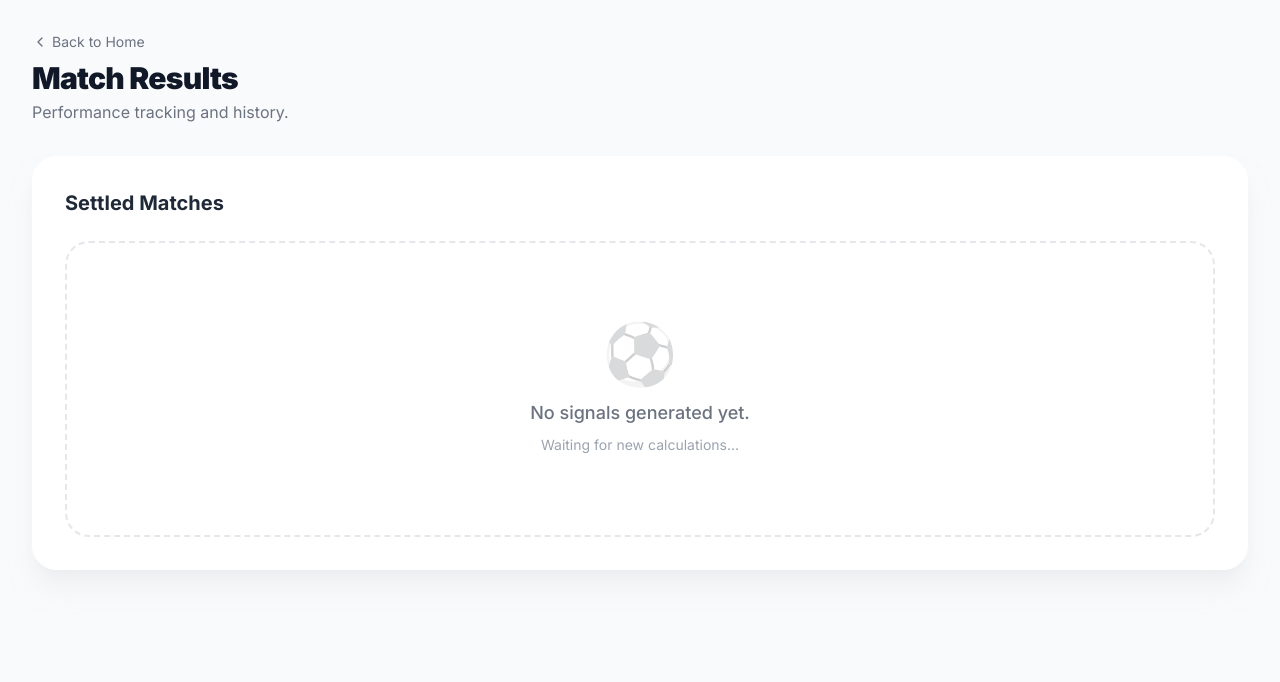
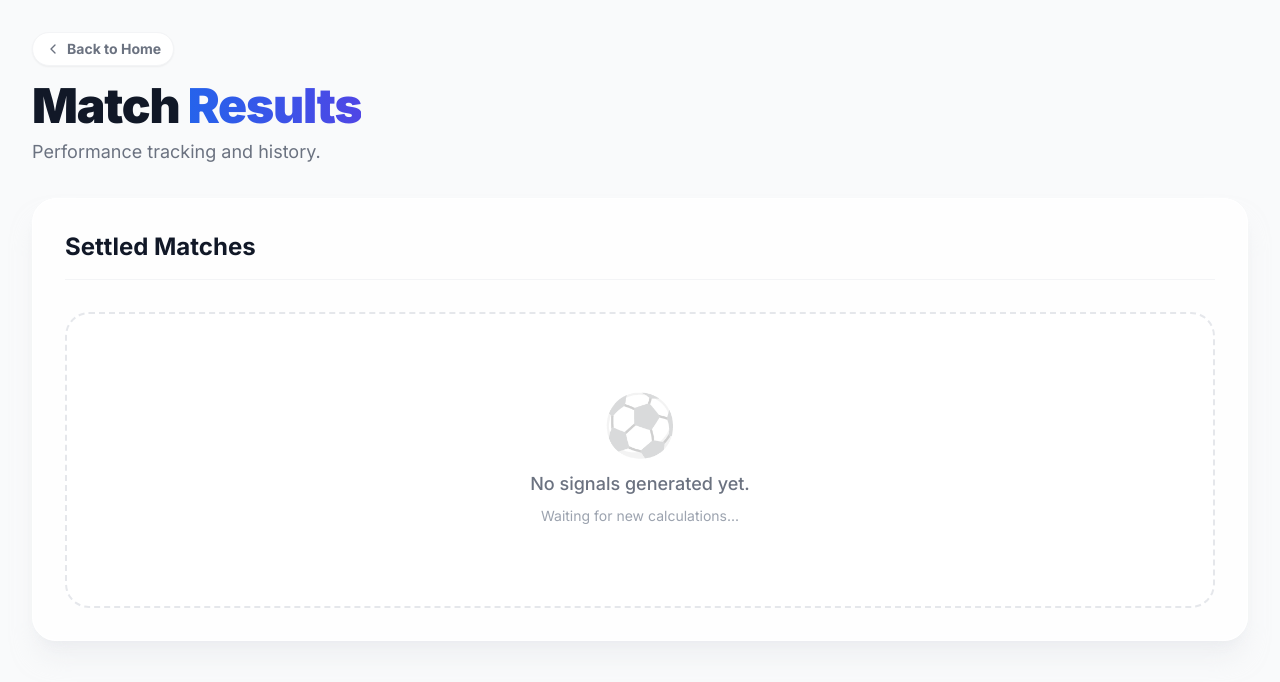
Before and after one commit to srinoommongkem-sys/Smart-Analytics-2026, a Next.js app: page /results in a window 1280 px wide. Shown: the top 682 px of the page. Built offline with nearby package versions, Linux system fonts and the light colour scheme.

Commit message:
Update Results page to grid layout and improve StatsOverview aesthetics

```diff
--- a/src/app/results/page.tsx
+++ b/src/app/results/page.tsx
@@ -50,14 +50,16 @@ export default function ResultsPage() {
             <div className="max-w-7xl mx-auto space-y-8">
 
                 {/* Header */}
-                <div className="flex flex-col md:flex-row md:items-center justify-between gap-4">
+                <div className="flex flex-col md:flex-row md:items-center justify-between gap-4 mb-8">
                     <div>
-                        <Link href="/" className="inline-flex items-center text-sm text-gray-500 hover:text-blue-600 mb-2 transition-colors">
-                            <svg xmlns="http://www.w3.org/2000/svg" width="16" height="16" viewBox="0 0 24 24" fill="none" stroke="currentColor" strokeWidth="2" strokeLinecap="round" strokeLinejoin="round" className="mr-1"><path d="m15 18-6-6 6-6" /></svg>
+                        <Link href="/" className="inline-flex items-center text-sm font-bold text-gray-500 hover:text-blue-600 mb-4 transition-colors bg-white px-3 py-1.5 rounded-full shadow-sm border border-gray-100">
+                            <svg xmlns="http://www.w3.org/2000/svg" width="16" height="16" viewBox="0 0 24 24" fill="none" stroke="currentColor" strokeWidth="2" strokeLinecap="round" strokeLinejoin="round" className="mr-1.5"><path d="m15 18-6-6 6-6" /></svg>
                             Back to Home
                         </Link>
-                        <h1 className="text-3xl font-black text-gray-900 tracking-tight">Match Results</h1>
-                        <p className="text-gray-500 mt-1">Performance tracking and history.</p>
+                        <h1 className="text-4xl md:text-5xl font-black tracking-tight text-gray-900 mb-2">
+                            Match <span className="text-transparent bg-clip-text bg-gradient-to-r from-blue-600 to-indigo-600">Results</span>
+                        </h1>
+                        <p className="text-gray-500 text-lg">Performance tracking and history.</p>
                     </div>
                 </div>
 
@@ -65,13 +67,16 @@ export default function ResultsPage() {
                 <StatsOverview matches={settledMatches} />
 
                 {/* Match List */}
-                <div className="bg-white rounded-3xl shadow-xl shadow-gray-200/50 p-6 md:p-8 border border-white">
-                    <h2 className="text-xl font-bold text-gray-800 mb-6">Settled Matches</h2>
+                <div className="bg-white/80 backdrop-blur-sm rounded-3xl shadow-xl shadow-gray-200/50 p-6 md:p-8 border border-white">
+                    <div className="flex items-center justify-between mb-8 border-b border-gray-100 pb-4">
+                        <h2 className="text-2xl font-bold text-gray-900">Settled Matches</h2>
+                    </div>
                     <SavedMatchList
                         matches={settledMatches}
                         readOnly={true}
-                        layout="list"
+                        layout="grid"
                         defaultToYesterday={true}
+                        hideConfidence={true}
                     />
                 </div>
             </div>
--- a/src/components/StatsOverview.tsx
+++ b/src/components/StatsOverview.tsx
@@ -27,33 +27,35 @@ export default function StatsOverview({ matches }: StatsOverviewProps) {
 
     return (
         <div className="grid grid-cols-2 md:grid-cols-4 gap-4 mb-8">
-            <div className="bg-white p-4 rounded-2xl shadow-sm border border-gray-100 flex flex-col items-center justify-center">
-                <span className="text-gray-400 text-xs font-bold uppercase tracking-wider mb-1">Matches</span>
-                <span className="text-3xl font-black text-gray-800">{totalMatches}</span>
+            <div className="bg-gradient-to-br from-blue-50 to-white p-5 rounded-3xl shadow-sm border border-blue-100/50 flex flex-col items-center justify-center relative overflow-hidden group">
+                <div className="absolute -right-4 -top-4 w-16 h-16 bg-blue-100/50 rounded-full blur-xl group-hover:scale-150 transition-transform duration-500"></div>
+                <span className="text-blue-600/70 text-[10px] font-black uppercase tracking-widest mb-1 relative z-10">Total Matches</span>
+                <span className="text-4xl font-black text-blue-950 relative z-10">{totalMatches}</span>
             </div>
 
-            <div className="bg-white p-4 rounded-2xl shadow-sm border border-gray-100 flex flex-col items-center justify-center">
-                <span className="text-gray-400 text-xs font-bold uppercase tracking-wider mb-1">Win Rate</span>
-                <span className={`text-3xl font-black ${winRate >= 50 ? 'text-green-500' : 'text-red-500'}`}>
+            <div className="bg-gradient-to-br from-green-50 to-white p-5 rounded-3xl shadow-sm border border-green-100/50 flex flex-col items-center justify-center relative overflow-hidden group">
+                <div className="absolute -right-4 -top-4 w-16 h-16 bg-green-100/50 rounded-full blur-xl group-hover:scale-150 transition-transform duration-500"></div>
+                <span className="text-green-600/70 text-[10px] font-black uppercase tracking-widest mb-1 relative z-10">Win Rate</span>
+                <span className={`text-4xl font-black relative z-10 ${winRate >= 50 ? 'text-green-600' : 'text-red-500'}`}>
                     {winRate.toFixed(1)}%
                 </span>
             </div>
 
-            <div className="bg-white p-4 rounded-2xl shadow-sm border border-gray-100 flex flex-col items-center justify-center">
-                <span className="text-gray-400 text-xs font-bold uppercase tracking-wider mb-1">Net Score</span>
-                <span className={`text-3xl font-black ${netScore > 0 ? 'text-green-600' : netScore < 0 ? 'text-red-600' : 'text-gray-600'}`}>
+            <div className="bg-gradient-to-br from-indigo-50 to-white p-5 rounded-3xl shadow-sm border border-indigo-100/50 flex flex-col items-center justify-center relative overflow-hidden group">
+                <div className="absolute -right-4 -top-4 w-16 h-16 bg-indigo-100/50 rounded-full blur-xl group-hover:scale-150 transition-transform duration-500"></div>
+                <span className="text-indigo-600/70 text-[10px] font-black uppercase tracking-widest mb-1 relative z-10">Net Score</span>
+                <span className={`text-4xl font-black relative z-10 ${netScore > 0 ? 'text-indigo-600' : netScore < 0 ? 'text-rose-600' : 'text-gray-600'}`}>
                     {netScore > 0 ? '+' : ''}{netScore}
                 </span>
             </div>
 
-            <div className="bg-white p-4 rounded-2xl shadow-sm border border-gray-100 flex flex-col items-center justify-center">
-                <span className="text-gray-400 text-xs font-bold uppercase tracking-wider mb-1">Record</span>
-                <div className="flex items-center gap-2 text-sm font-bold">
-                    <span className="text-green-600">{wins}W</span>
-                    <span className="text-gray-400">-</span>
-                    <span className="text-gray-500">{draws}D</span>
-                    <span className="text-gray-400">-</span>
-                    <span className="text-red-600">{losses}L</span>
+            <div className="bg-gradient-to-br from-purple-50 to-white p-5 rounded-3xl shadow-sm border border-purple-100/50 flex flex-col items-center justify-center relative overflow-hidden group">
+                <div className="absolute -right-4 -top-4 w-16 h-16 bg-purple-100/50 rounded-full blur-xl group-hover:scale-150 transition-transform duration-500"></div>
+                <span className="text-purple-600/70 text-[10px] font-black uppercase tracking-widest mb-2 relative z-10">Record (W-D-L)</span>
+                <div className="flex items-center gap-2 text-base font-black relative z-10">
+                    <span className="text-green-600 bg-green-100/50 px-2 py-0.5 rounded-md">{wins}W</span>
+                    <span className="text-gray-400 bg-gray-100/50 px-2 py-0.5 rounded-md">{draws}D</span>
+                    <span className="text-red-600 bg-red-100/50 px-2 py-0.5 rounded-md">{losses}L</span>
                 </div>
             </div>
         </div>
```
Also changed, not shown: 1 other file (tests, documents, lock files or other folders).
